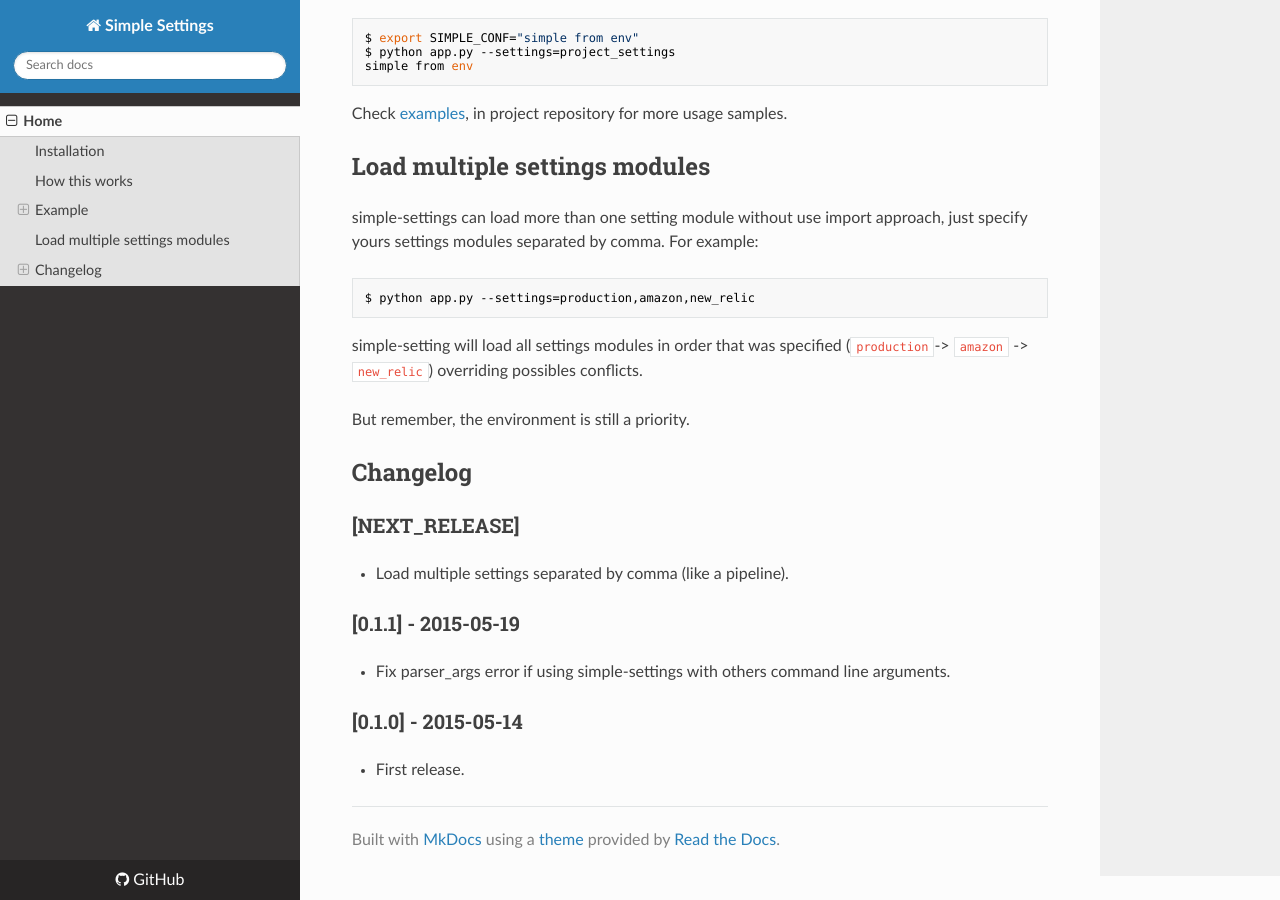
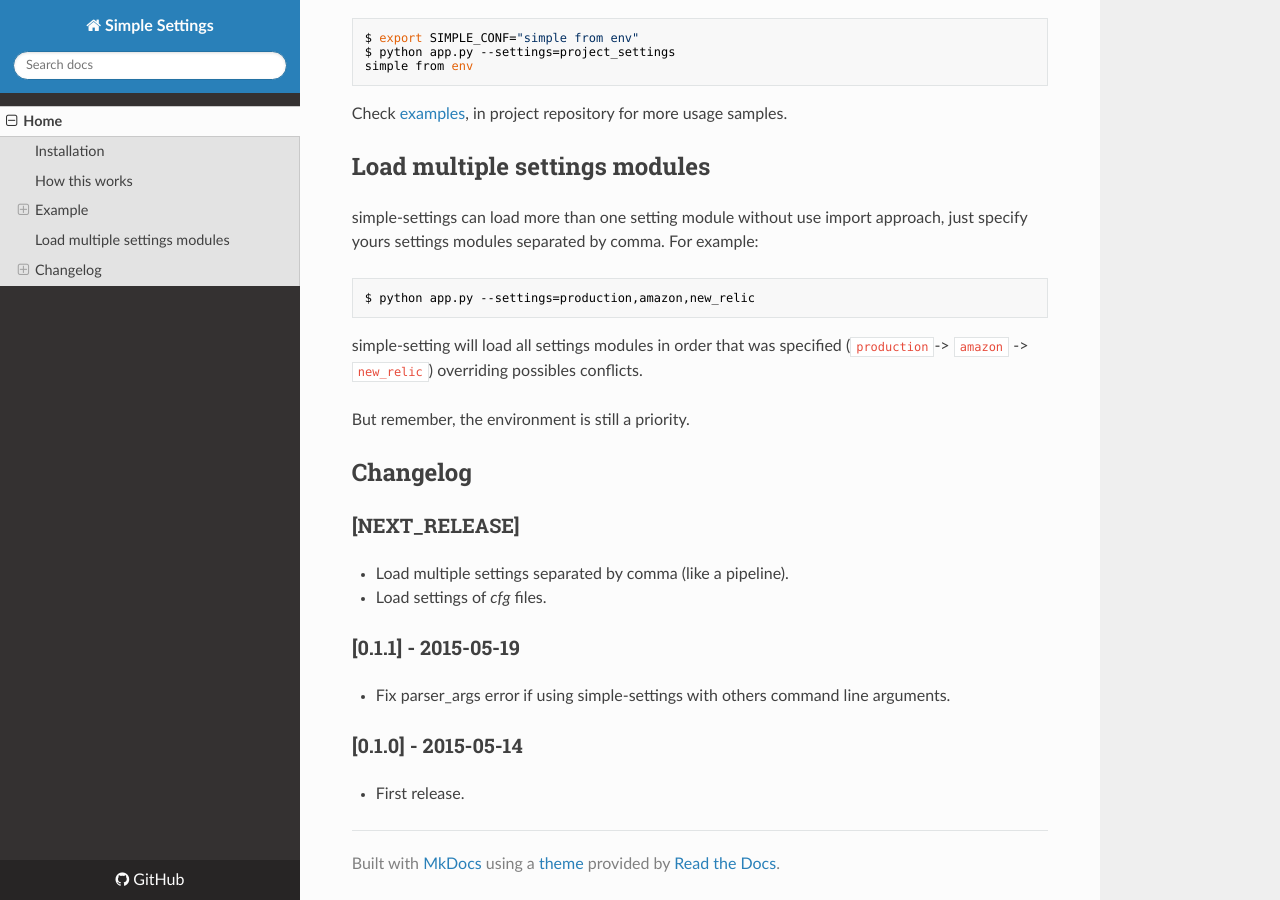
Before and after one commit to drgarcia1986/simple-settings, an MkDocs documentation site: the page built from docs/index.md, in a window 1280 px wide and 900 px high, scrolled down 1977 px. Built offline with MkDocs 1.6.1, drawn with Linux system fonts in a browser that asks for light colours; nearby versions of some CDN libraries; old or Windows-style settings are respelled for this version of MkDocs.

Commit message:
update changelog [skip ci]

```diff
--- a/docs/index.md
+++ b/docs/index.md
@@ -101,6 +101,7 @@ But remember, the environment is still a priority.
 
 ### [NEXT_RELEASE]
  - Load multiple settings separated by comma (like a pipeline).
+ - Load settings of _cfg_ files.
 
 ### [0.1.1] - 2015-05-19
  - Fix parser_args error if using simple-settings with others command line arguments.
```
